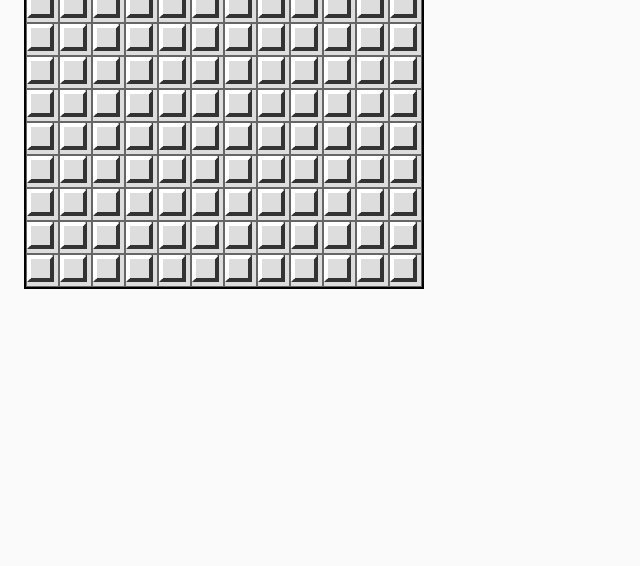
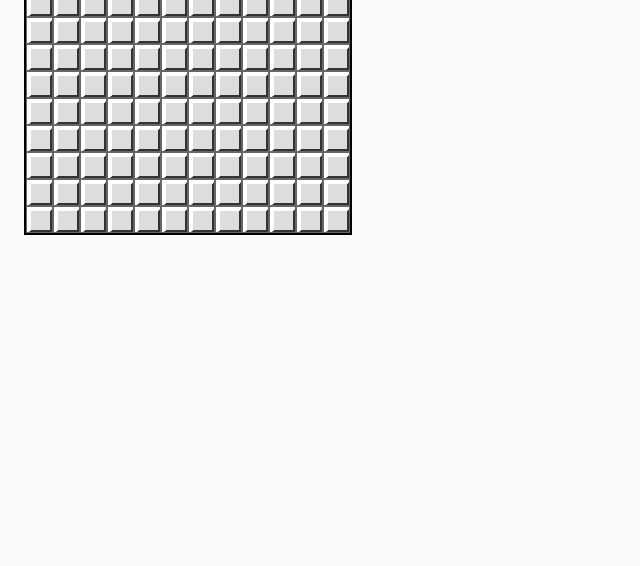
Before and after one commit to outercheese/outercheese.github.io, a plain HTML site: page mines.html in a window 1280 px wide. Shown: the part 234-800 px from the top of the page, without its empty margins (0-640 px from the left). Drawn offline with Linux system fonts and the light colour scheme.

Commit message:
Update mines.css

```diff
--- a/static/css/mines.css
+++ b/static/css/mines.css
@@ -25,8 +25,8 @@
 
 .plsq {
     border: 0.5px solid #666666;
-    width: 33px;
-    height:33px;
+    width: 27px;
+    height:27px;
     text-align: center;
     background-color: #DDDDDD;
     background-image: url(../images/minesq.png);
```
